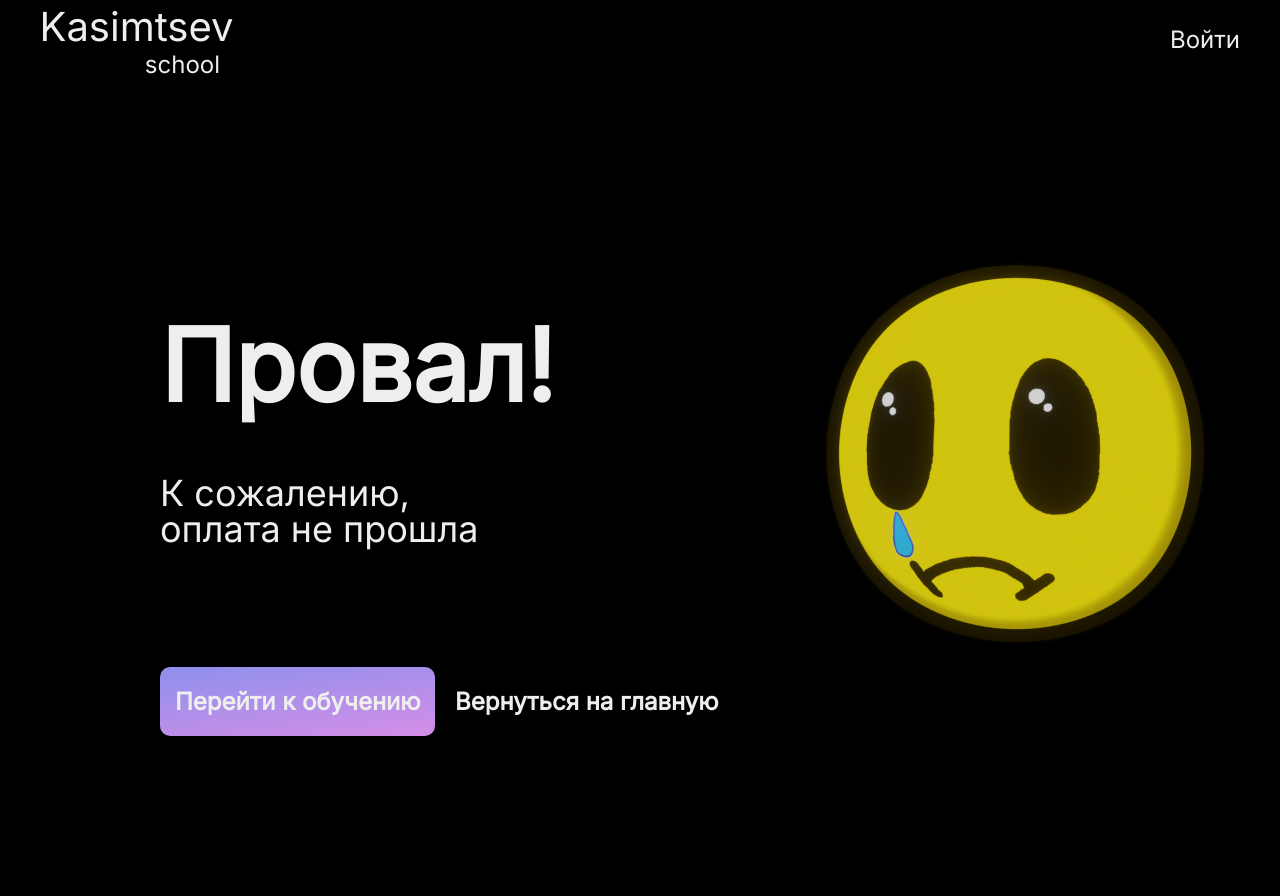
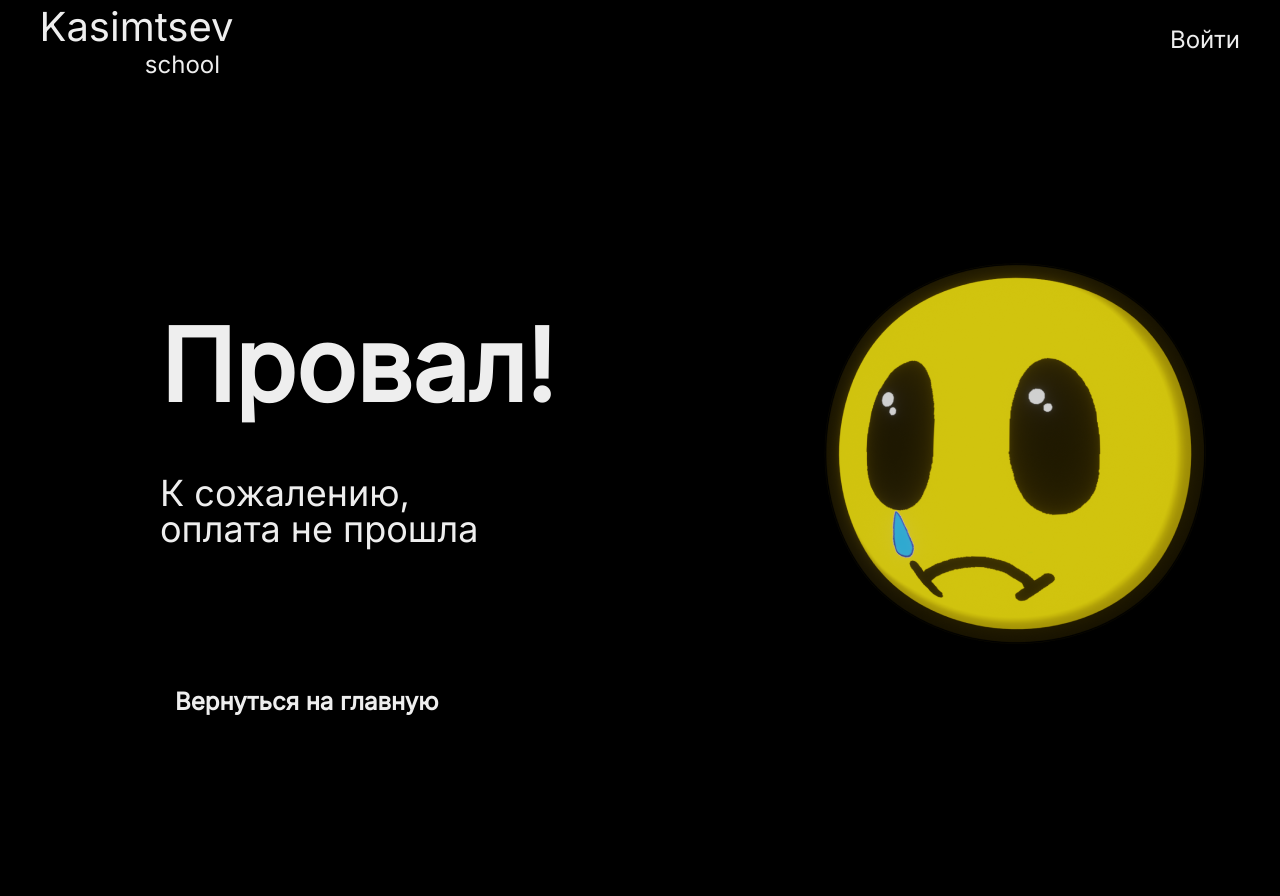
Before and after one commit to casimtsev-co/kasimtsev-co, a Django app: page /course/enrole/error in a window 1280 px wide. Run offline with Django 4.2, Linux system fonts and the light colour scheme.

Commit message:
enrole error bug fix

```diff
--- a/kasimtsev_co/courses/templates/enrole-error.html
+++ b/kasimtsev_co/courses/templates/enrole-error.html
@@ -15,8 +15,7 @@
           <h1 class = "extra-heading">Провал!</h1>
           <h4>К сожалению,<br>оплата не прошла</h4>
         </div>
-        <a class="button purple-background" href = "{% url 'table-of-contents' %}">Перейти к обучению</a>
-        <a class="button">Вернуться на главную</a>
+        <a class="button" href = "{% url 'main-page' %}">Вернуться на главную</a>
       </div>
     </div>
   </div>
```
